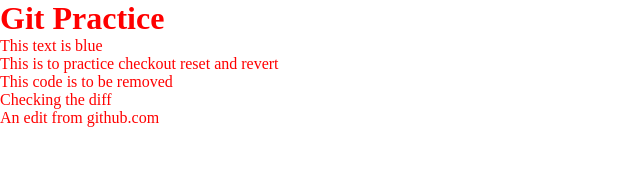
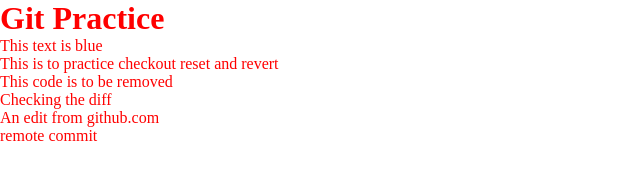
Before and after one commit to jdrichardstech/git-practice, a plain HTML site: page index.html in a window 1280 px wide. Shown: the whole page, without its empty margins (0-640 px from the left). Drawn offline with Linux system fonts and the light colour scheme.

Commit message:
remote commit 2

```diff
--- a/index.html
+++ b/index.html
@@ -17,5 +17,6 @@
     <p>Checking the diff</p>
     <p id="blue"></p>
     <p>An edit from github.com</p>
+    <p>remote commit</p>
   </body>
 </html>
```
